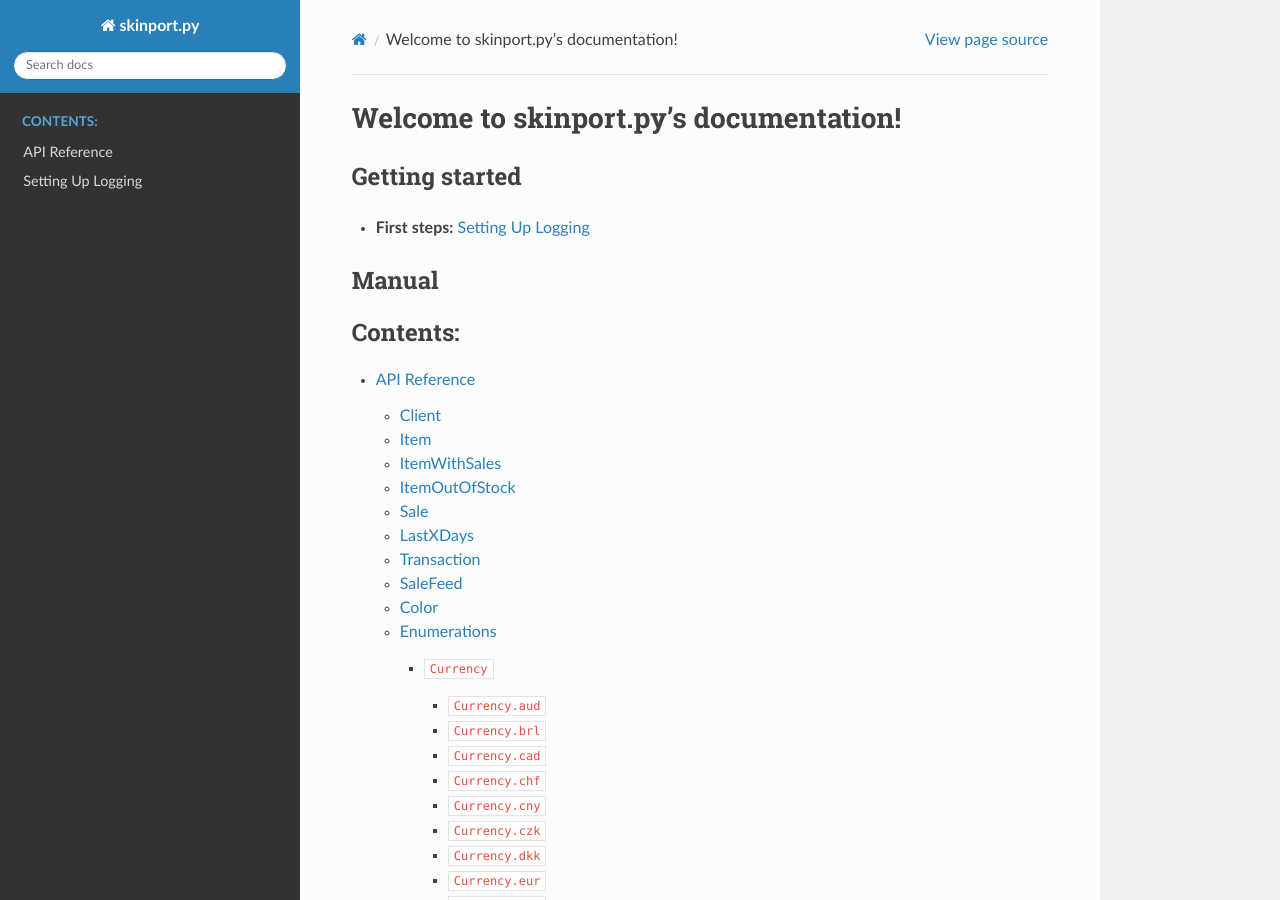
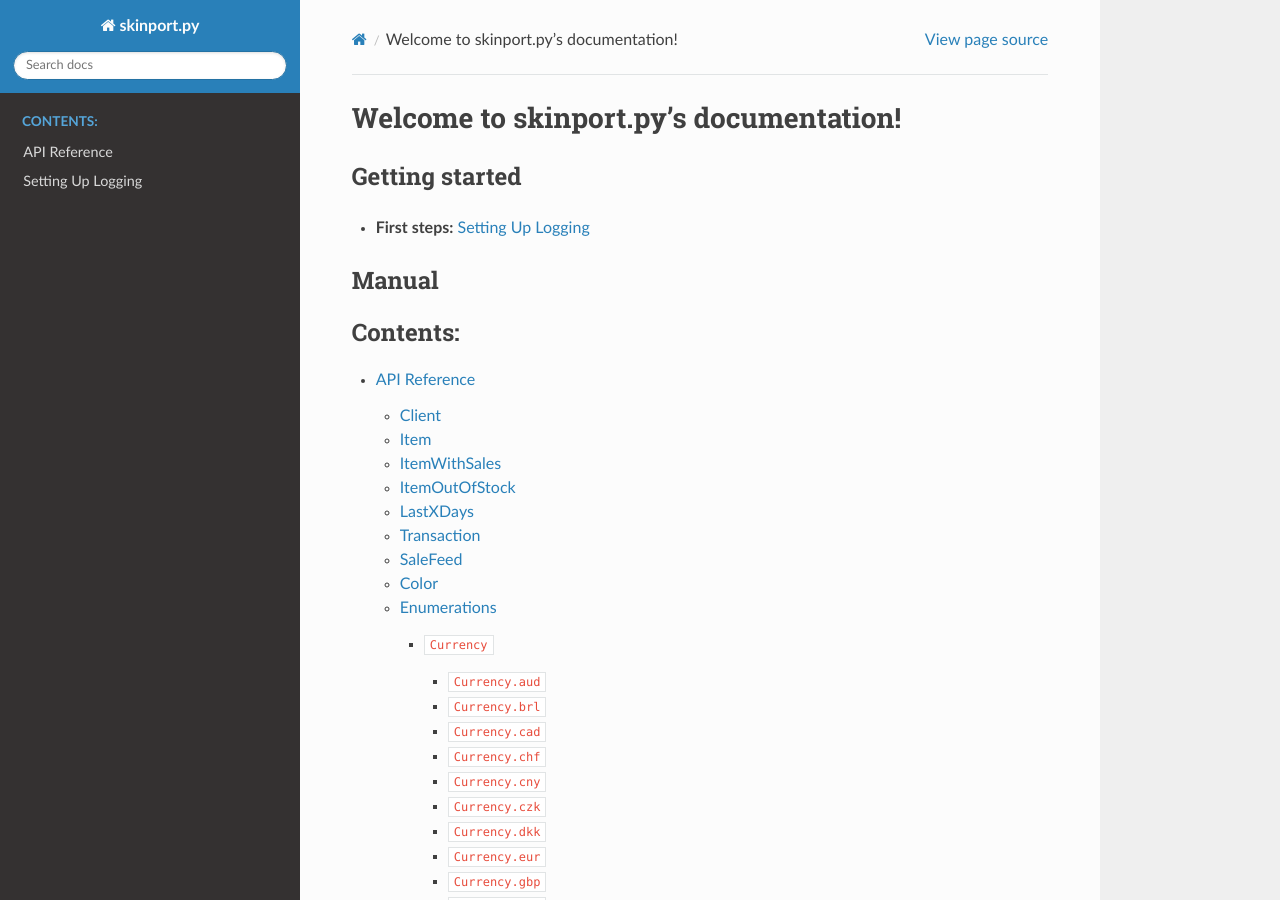
Before and after one commit to PaxxPatriot/skinport.py, a Sphinx documentation site: the page built from docs/source/index.rst, in a window 1280 px wide and 900 px high. Built offline with Sphinx 7.4.7 and the Read the Docs theme 3.1.0, drawn with Linux system fonts in a browser that asks for light colours.

Commit message:
Remove leftover of Sale doc

```diff
--- a/docs/source/api.rst
+++ b/docs/source/api.rst
@@ -25,12 +25,6 @@ ItemOutOfStock
 ---------------
 
 .. autoclass:: ItemOutOfStock
-    :members:
-
-Sale
------
-
-.. autoclass:: Sale
     :members:
 
 LastXDays
```
